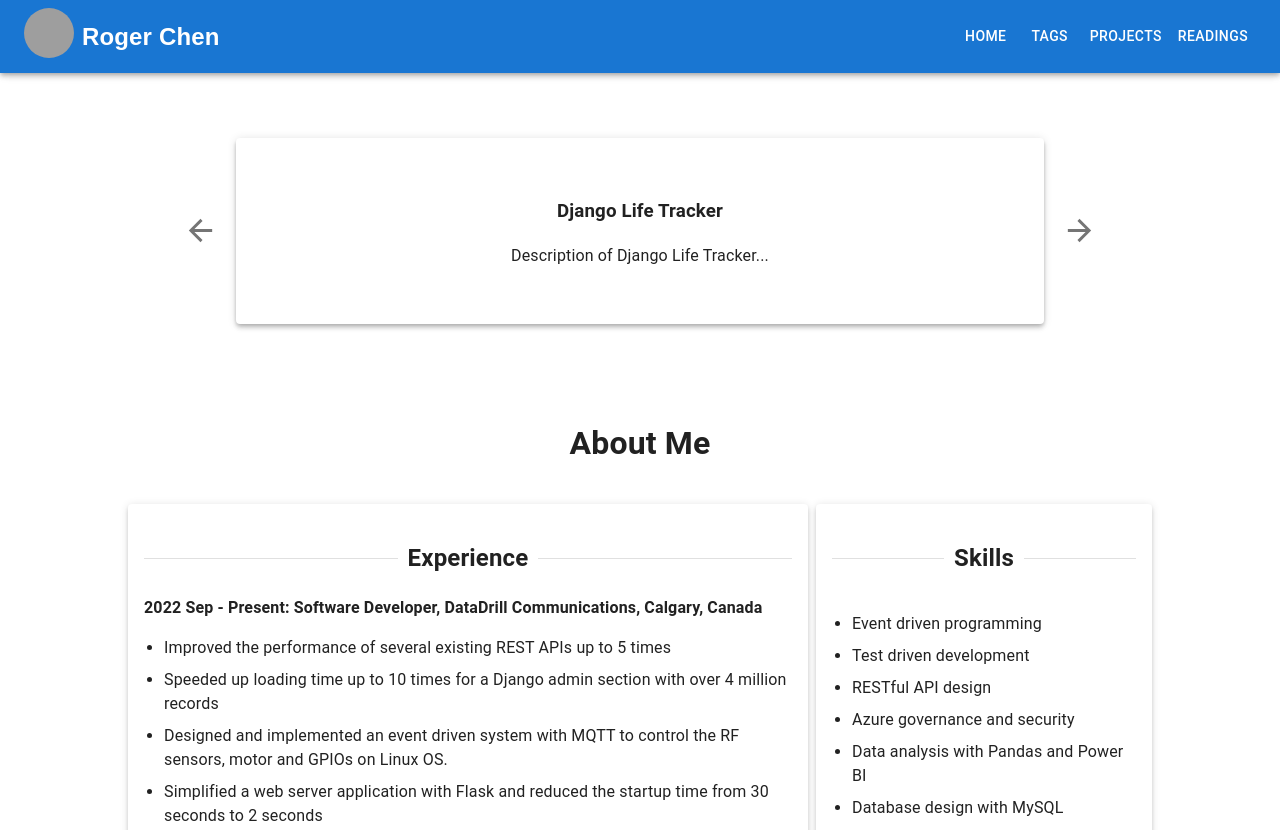
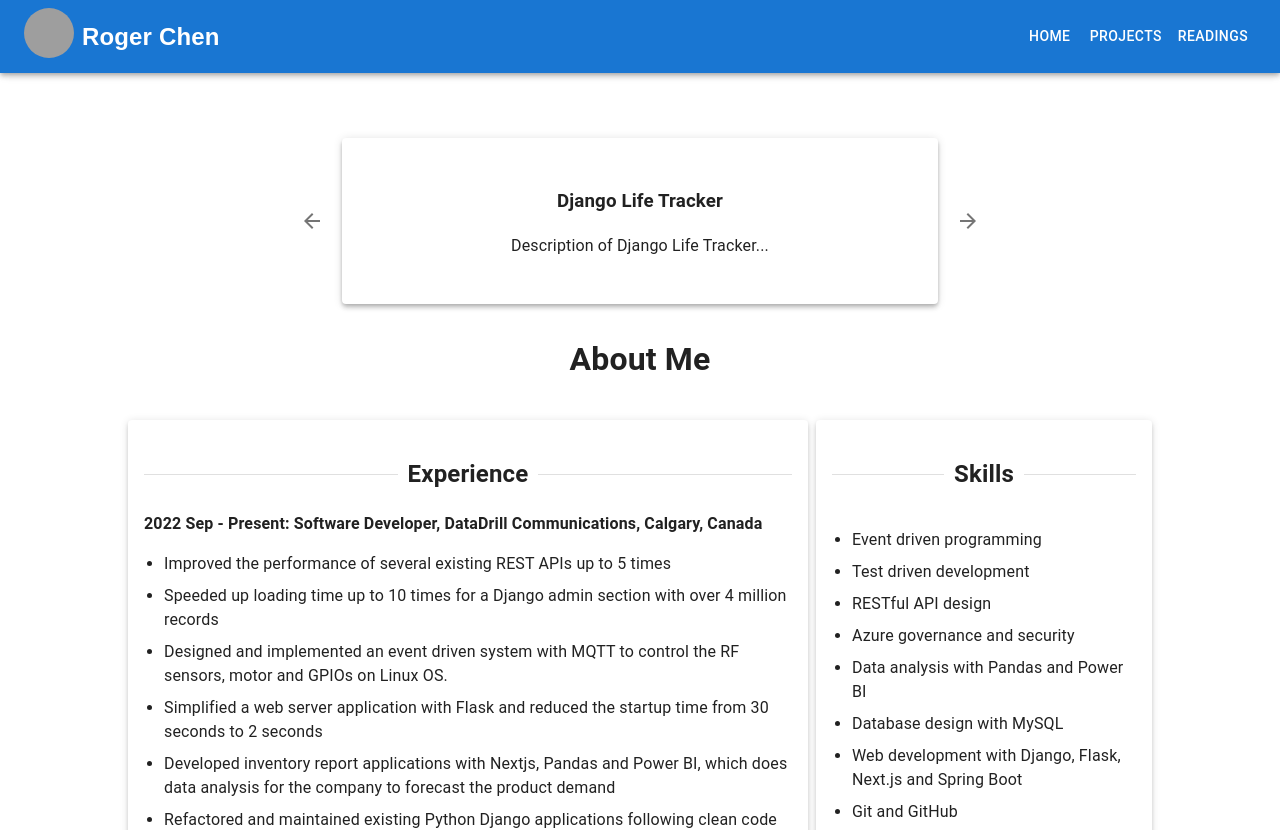
Before and after one commit to roger-mengqiu-chen/blog, a Next.js app: page / in a window 1280 px wide. Shown: the top 830 px of the page. Built offline with nearby package versions, Linux system fonts and the light colour scheme; grey boxes are pictures that could not be loaded.

Commit message:
clean tags

```diff
--- a/src/app/page.tsx
+++ b/src/app/page.tsx
@@ -10,7 +10,6 @@ const Home = () => {
   return (
     <>
       <ProjectFlow />
-      <Toolbar />
       <h1 className={styles.title}>About Me</h1>
       <Box sx={{ flexGrow: 1 }}>
         <Grid container spacing={1}>
--- a/src/components/header/header.tsx
+++ b/src/components/header/header.tsx
@@ -5,7 +5,6 @@ import Link from 'next/link';
 import { AppBar, Box, CssBaseline, Drawer, IconButton, List, ListItem, ListItemButton, ListItemText, Toolbar, Button } from '@mui/material';
 import MenuIcon from '@mui/icons-material/Menu';
 import HomeIcon from '@mui/icons-material/Home';
-import LocalOfferIcon from '@mui/icons-material/LocalOffer';
 import ConstructionIcon from '@mui/icons-material/Construction';
 import MenuBookIcon from '@mui/icons-material/MenuBook';
 import Brand from './brand';
@@ -13,7 +12,6 @@ import Brand from './brand';
 
 const navItems = [
   {icon: <HomeIcon />, item: 'Home', link: '/'},
-  {icon: <LocalOfferIcon />, item: 'Tags', link: '/tag'},
   {icon: <ConstructionIcon />, item: 'Projects', link: '/project'},
   {icon: <MenuBookIcon />, item: 'Readings', link: '/readings'}
 ];
--- a/src/components/home/cover_flow.module.css
+++ b/src/components/home/cover_flow.module.css
@@ -12,7 +12,7 @@
   align-items: center;
   justify-content: space-between;
   max-width: 90vw;
-  padding: 20px;
+  padding: 10px;
   margin: 10px;
 }
 
@@ -29,7 +29,7 @@
   flex: 1;
   text-align: center;
   padding: 20px;
-  min-width: 60vw;
-  max-width: 70vw;
+  min-width: 45vw;
+  max-width: 45vw;
 
 }
--- a/src/components/home/cover_flow.tsx
+++ b/src/components/home/cover_flow.tsx
@@ -61,7 +61,7 @@ export default function CoverFlow({ projects } : {projects: PostMetadata[]}) {
     <Box className={styles.flow_container}>
       <Box className={styles.arrow}>
         <IconButton onClick={handlePrev} className="text-white">
-          <ArrowBack fontSize="large" />
+          <ArrowBack fontSize="medium" />
         </IconButton>
       </Box>
       <AnimatePresence mode="popLayout" custom={direction}>
@@ -99,7 +99,7 @@ export default function CoverFlow({ projects } : {projects: PostMetadata[]}) {
       </AnimatePresence>
       <Box className={styles.arrow}>
         <IconButton onClick={handleNext} className="text-white">
-          <ArrowForward fontSize="large" />
+          <ArrowForward fontSize="medium" />
         </IconButton>
       </Box>
     </Box>
--- a/src/components/home/tag_cloud.module.css
+++ /dev/null
@@ -1,6 +0,0 @@
-.tag_cloud {
-  display: flex;
-  flex-wrap: wrap;
-  justify-content: center;
-  margin-top: 1rem;
-}
```
Also changed, not shown: src/app/tag/[slug]/page.tsx (deleted, +0 -36 lines), src/app/tag/page.tsx (deleted, +0 -12 lines), src/components/home/tag_cloud.tsx (deleted, +0 -24 lines).
